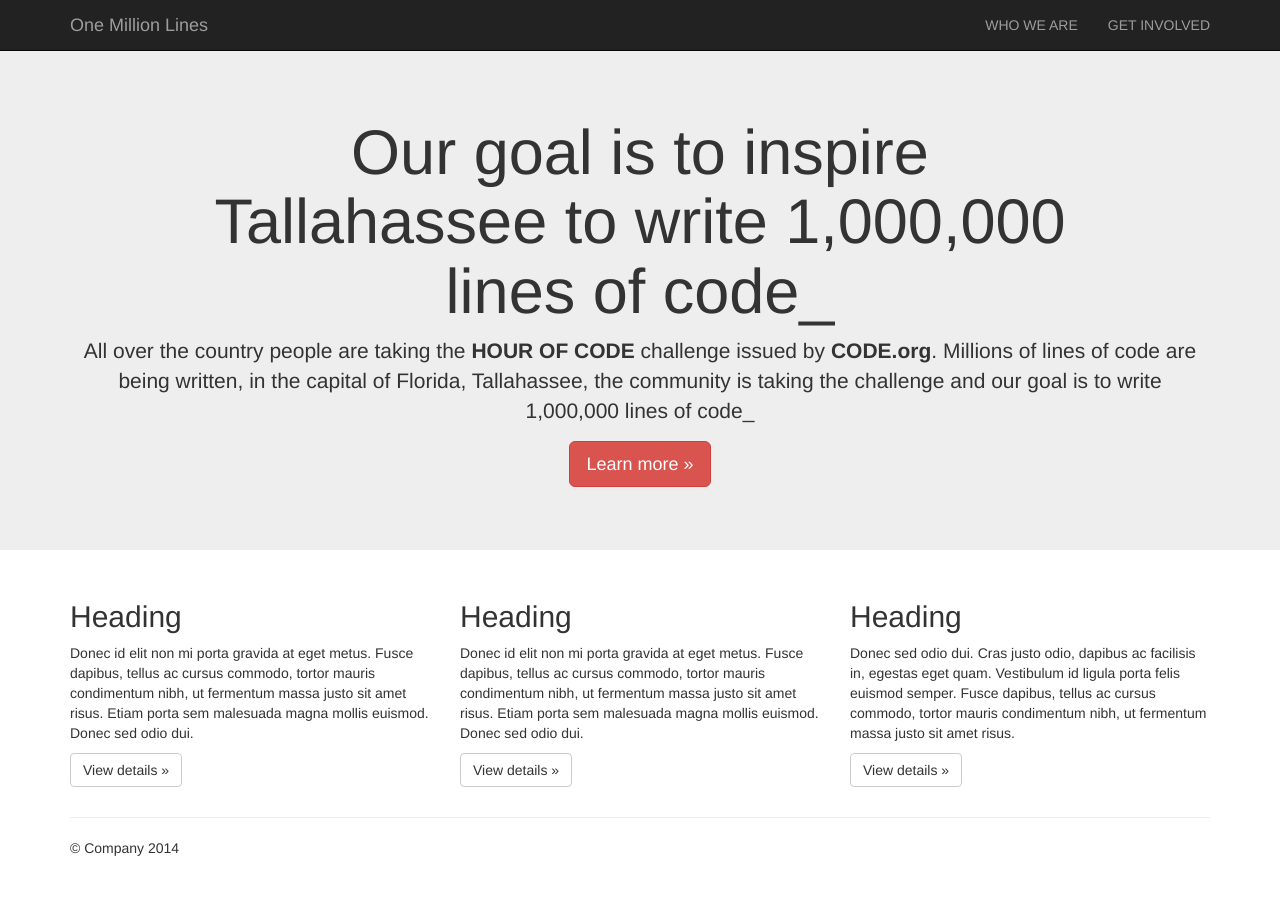
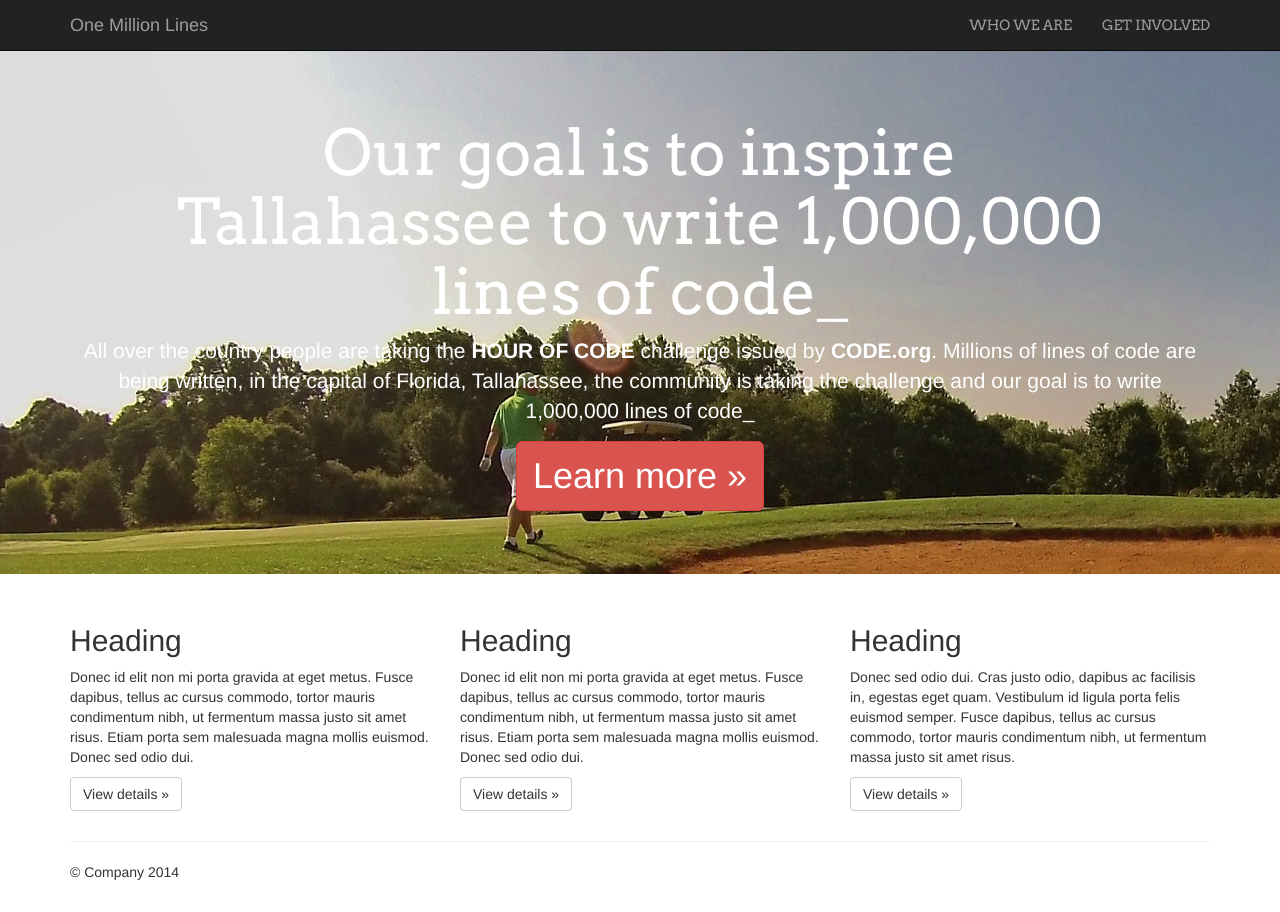
Before and after one commit to pgagerm/first-site, a plain HTML site: page index.html in a window 1280 px wide. Before the commit the page ends 888 px from the top, so only its background shows below. Drawn offline with nearby package versions, Linux system fonts and the light colour scheme; a script that the page names is missing; files whose address does not match are found by name.

Commit message:
added background image and centered text

```diff
--- a/css/custom.css
+++ b/css/custom.css
@@ -4,6 +4,18 @@ body {
   padding-bottom: 20px;
 }
 
+ul.nav, .jumbotron h1 {
+	font-family: 'Arvo', courier, serif;
+
+}
+
 .jumbotron {
 	text-align: center;
+	background-image: url('../images/golfcourse.jpg');
+	color: white;
+	font-weight: 100
 }
+
+.btn-lg {
+	font-size: 36px;
+}
--- a/index.html
+++ b/index.html
@@ -11,6 +11,9 @@
     <link rel="icon" href="../../favicon.ico">
 
     <title>Jumbotron Template for Bootstrap</title>
+
+    <!-- This is google arvo font -->
+    <link href='http://fonts.googleapis.com/css?family=Arvo' rel='stylesheet' type='text/css'>
 
     <!-- Bootstrap core CSS -->
     <link href="css/bootstrap.min.css" rel="stylesheet">
```
Also changed, not shown: images/golfcourse.jpg (added).
